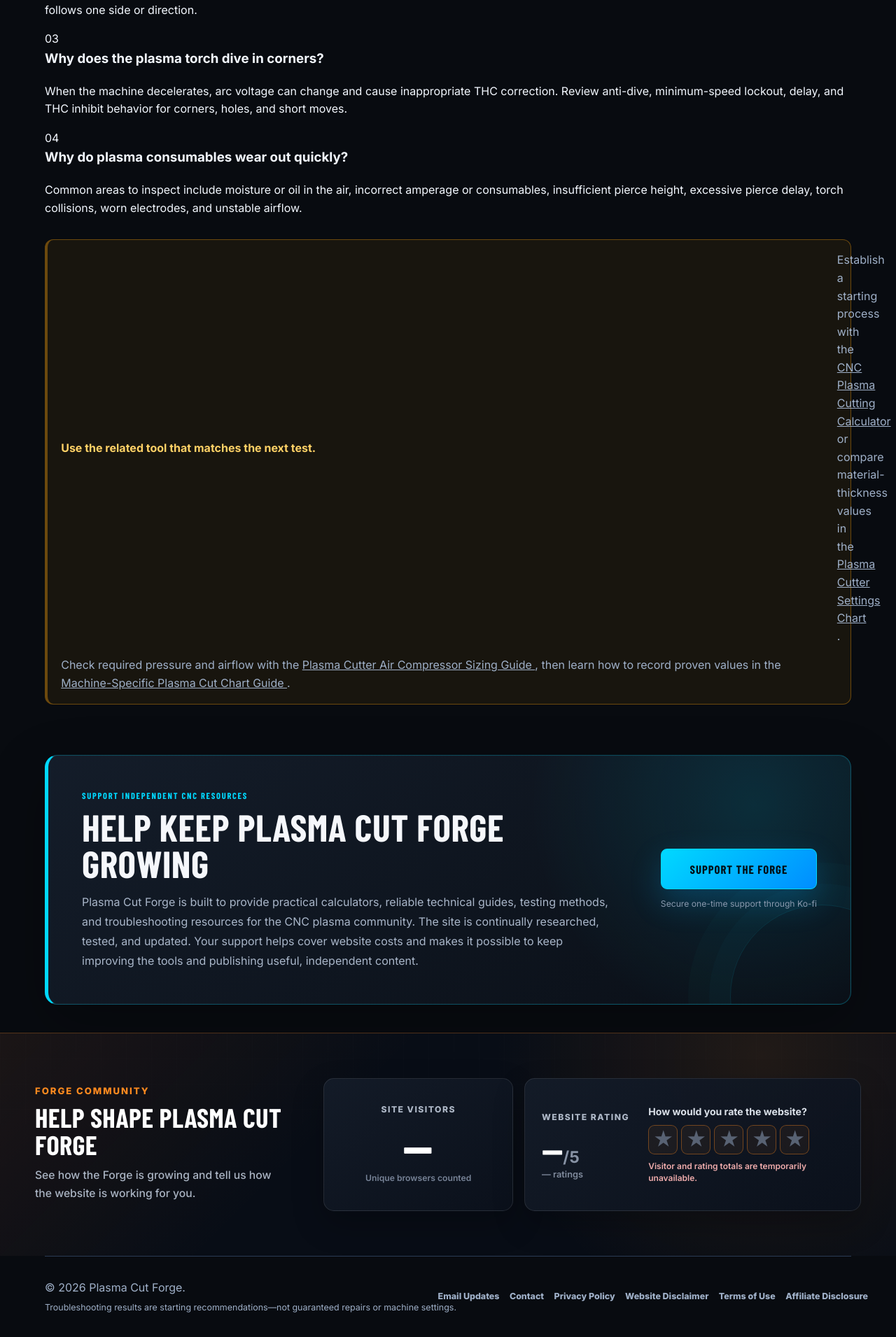
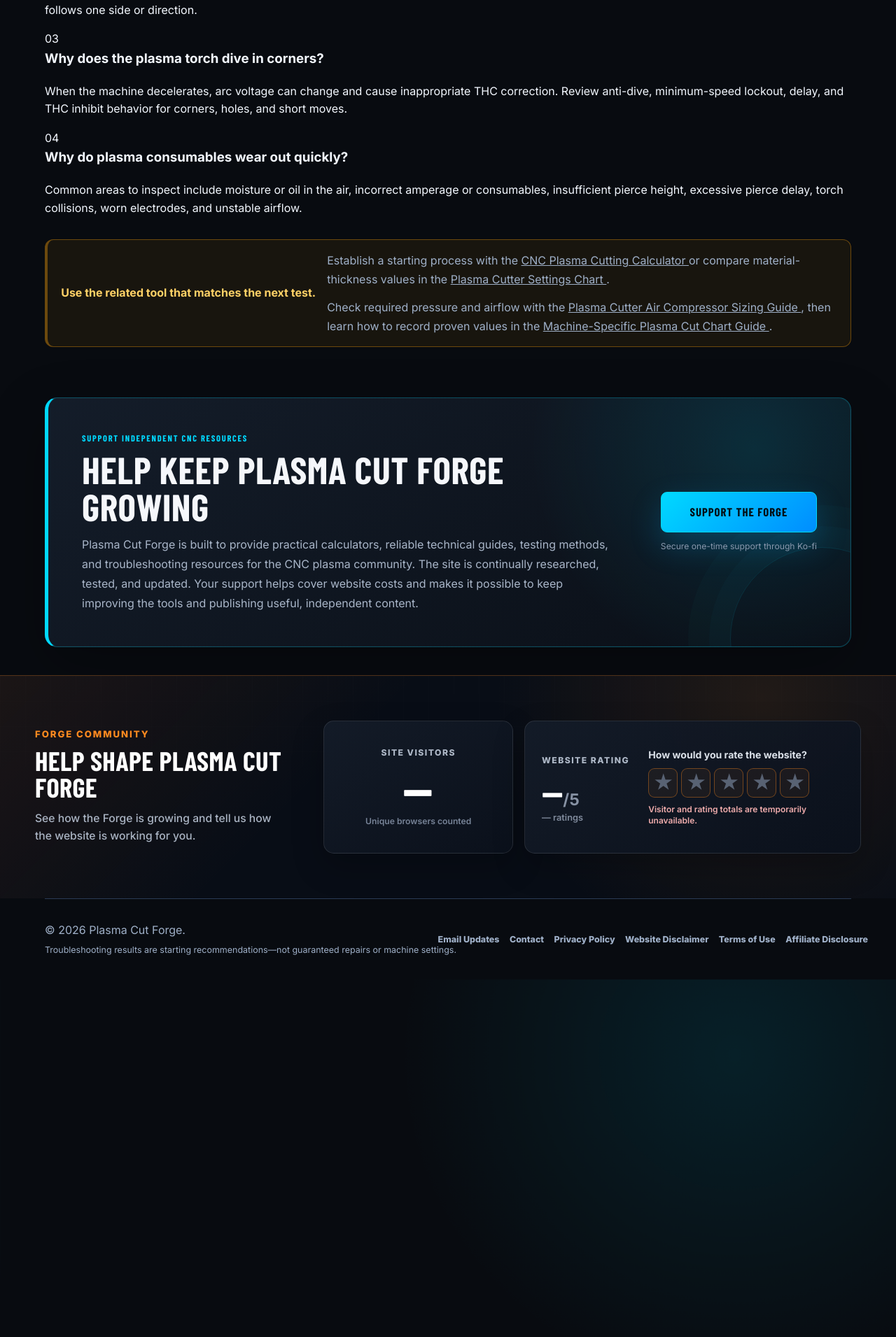
Before and after one commit to steelknightcnc-cmd/plasma-cutting-blog, a Jekyll site: the page cut-quality-troubleshooter.html, which Jekyll copies as it is, in a window 1280 px wide. Shown: the part 3986-5897 px from the top of the page at 70% size. Built offline with Jekyll 4.4.1, drawn with Linux system fonts in a browser that asks for light colours; some web fonts are replaced.

Commit message:
Fix troubleshooter related resources layout

```diff
--- a/cut-quality-troubleshooter.html
+++ b/cut-quality-troubleshooter.html
@@ -113,6 +113,25 @@
   >
 
   <link rel="stylesheet" href="/styles.css?v=48.0">
+
+  <style>
+    .quality-related-resources-copy {
+      min-width: 0;
+    }
+
+    .quality-related-resources-copy p {
+      margin: 0;
+      line-height: 1.65;
+    }
+
+    .quality-related-resources-copy p + p {
+      margin-top: 0.9rem;
+    }
+
+    .quality-related-resources-copy a {
+      overflow-wrap: anywhere;
+    }
+  </style>
 
   <script type="application/ld+json">
   {
@@ -1727,6 +1746,7 @@
         Use the related tool that matches the next test.
       </strong>
 
+      <div class="quality-related-resources-copy">
         <p>
           Establish a starting process with the
           <a href="/plasma-cutting-calculator.html">
@@ -1748,6 +1768,7 @@
             Machine-Specific Plasma Cut Chart Guide
           </a>.
         </p>
+      </div>
     </section>
   </main>
 
```
Lines whose indentation alone changed are shown as unchanged.
